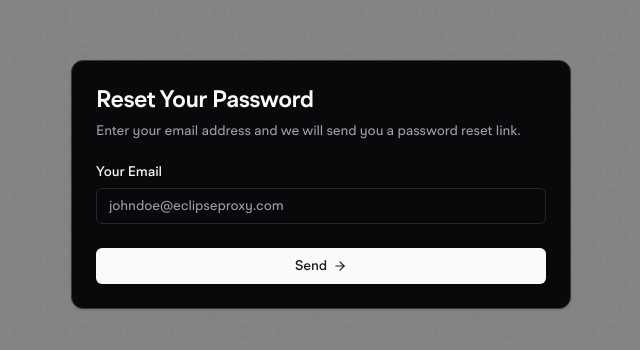
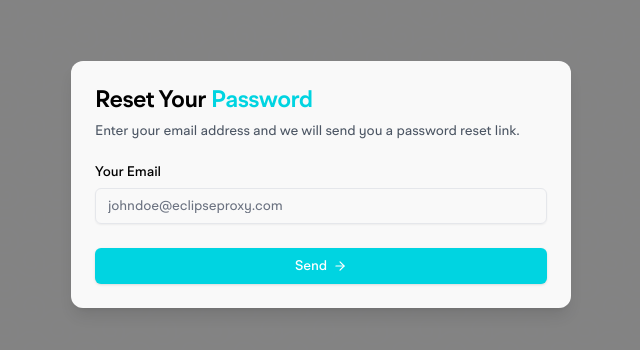
Before and after one commit to SeifEldin15/tainted-dev, a Next.js app: page /action/forgot-password in a window 1280 px wide. Shown: the part 216-566 px from the top of the page, without its empty margins (319-959 px from the left). Built offline with nearby package versions, Linux system fonts and the light colour scheme; no server answers.

Commit message:
change colors of logout modal

```diff
--- a/app/action/forgot-password/ForgotPassword.tsx
+++ b/app/action/forgot-password/ForgotPassword.tsx
@@ -62,9 +62,9 @@ const ForgotPassword = () => {
   return (
     <div className="h-[100svh] w-full flex flex-row items-center px-5">
       {/* background */}
-      <div className="absolute w-full h-full top-0 left-0 right-0 bottom-0 overflow-hidden z-[1]">
+      <div className="absolute w-full h-full top-0 left-0 right-0 bottom-0 overflow-hidden z-[1] bg-black/40">
         <Image
-          className="object-cover object-center w-full h-full opacity-[50%]"
+          className="object-cover object-center w-full h-full opacity-[15%]"
           alt="Background"
           src={"/backgrounds/patternWaves.png"}
           width={1920}
@@ -92,12 +92,12 @@ const ForgotPassword = () => {
         }) => (
           <Fragment>
             <Form className="w-full max-w-[500px] mx-auto z-[2]">
-              <Card>
+              <Card className="shadow-lg bg-white/95 backdrop-blur-sm border-0">
                 <CardHeader className="space-y-1">
-                  <CardTitle className="text-2xl">
-                    Reset Your Password
+                  <CardTitle className="text-2xl text-black">
+                    Reset Your <span className="text-brand">Password</span>
                   </CardTitle>
-                  <CardDescription>
+                  <CardDescription className="text-gray-600">
                     Enter your email address and we will send you a password
                     reset link.
                   </CardDescription>
@@ -106,12 +106,12 @@ const ForgotPassword = () => {
                   {/* EMAIL */}
                   <div className="grid gap-2">
                     <Label
-                      className="h-[15px] flex flex-row items-center justify-between"
+                      className="h-[15px] flex flex-row items-center justify-between text-black"
                       htmlFor="email"
                     >
                       <span>Your Email</span>
                       {errors.email ? (
-                        <span className="pt-1 font-medium text-[11px] bg-red-500 py-0.5 px-1 rounded-[2px] select-none">
+                        <span className="pt-1 font-medium text-[11px] bg-red-500 py-0.5 px-1 rounded-[2px] select-none text-white">
                           {errors?.email}
                         </span>
                       ) : null}
@@ -123,6 +123,7 @@ const ForgotPassword = () => {
                       id="email"
                       type="email"
                       placeholder="johndoe@eclipseproxy.com"
+                      className="border-gray-200 text-black placeholder:text-gray-500"
                     />
                   </div>
                 </CardContent>
@@ -131,16 +132,16 @@ const ForgotPassword = () => {
                   <Button
                     onClick={() => handleSubmit()}
                     type="submit"
-                    className="w-full flex flex-row items-center gap-1.5"
+                    className="w-full flex flex-row items-center gap-1.5 bg-brand hover:bg-brand/90 text-white"
                     disabled={isSendingData}
                   >
                     {!isSendingData ? (
                       <>
-                        <span>Send</span>
-                        <ArrowRight size={14} />
+                        <span className="text-white">Send</span>
+                        <ArrowRight size={14} className="text-white" />
                       </>
                     ) : (
-                      <Loader size={20} className="animate-spin" />
+                      <Loader size={20} className="animate-spin text-white" />
                     )}
                   </Button>
                 </CardFooter>
```
